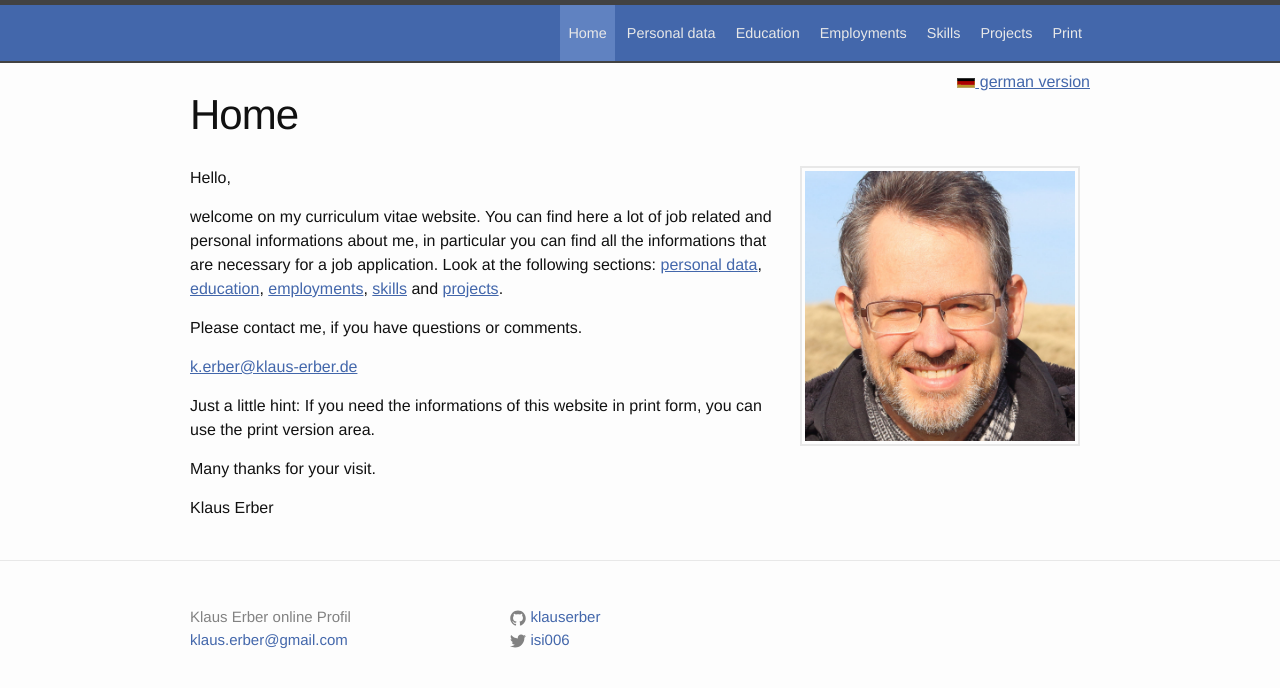
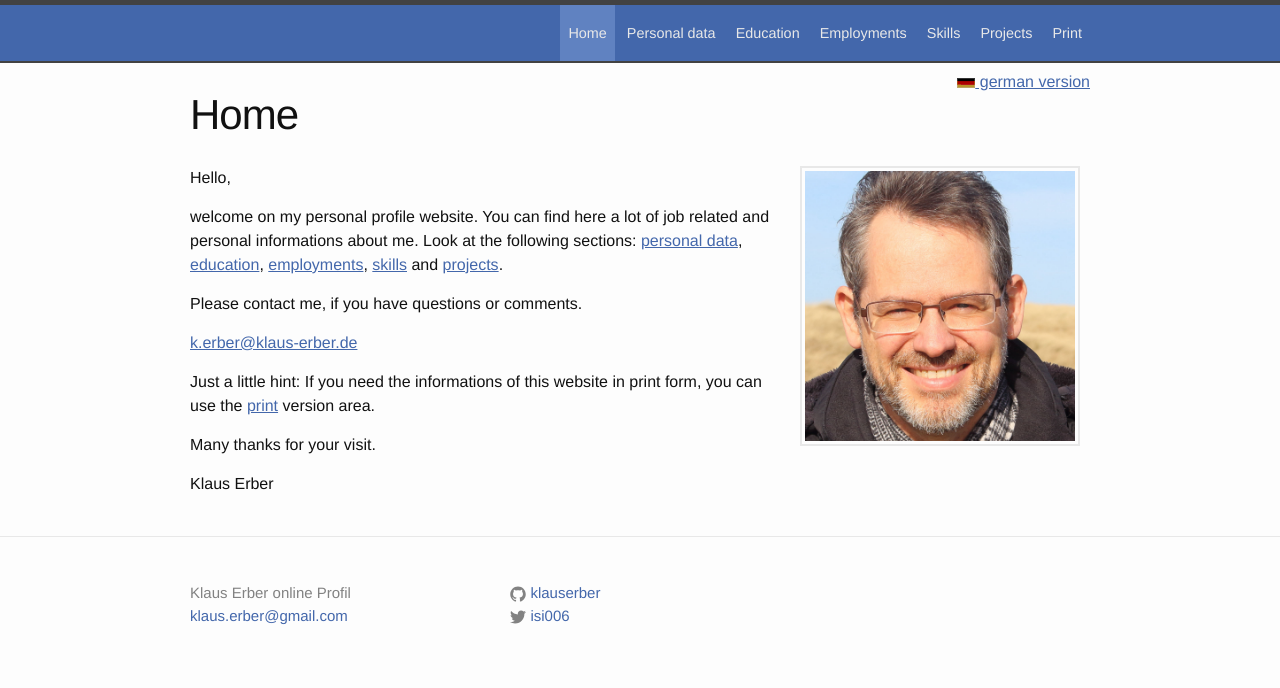
Before and after one commit to klauserber/klauserber.github.io, a Jekyll site: the page built from index_en.md, in a window 1280 px wide. Shown: the top 688 px of the page. Built offline with Jekyll 4.4.1, drawn with Linux system fonts in a browser that asks for light colours.

Commit message:
Update index_en.md

```diff
--- a/index_en.md
+++ b/index_en.md
@@ -8,13 +8,13 @@ pos: 0
 
 Hello,
 
-welcome on my curriculum vitae website. You can find here a lot of job related and personal informations about me, in particular you can find all the informations that are necessary for a job application. Look at the following sections: [personal data](pers_data.html), [education](education.html), [employments](employments.html), [skills](skills.html) and [projects](projects.html).
+welcome on my personal profile website. You can find here a lot of job related and personal informations about me. Look at the following sections: [personal data](pers_data.html), [education](education.html), [employments](employments.html), [skills](skills.html) and [projects](projects.html).
 
 Please contact me, if you have questions or comments.
 
 [k.erber@klaus-erber.de](mailto:k.erber@klaus-erber.de)
 
-Just a little hint: If you need the informations of this website in print form, you can use the print version area.
+Just a little hint: If you need the informations of this website in print form, you can use the [print](print.html) version area.
 
 Many thanks for your visit.
 
```
